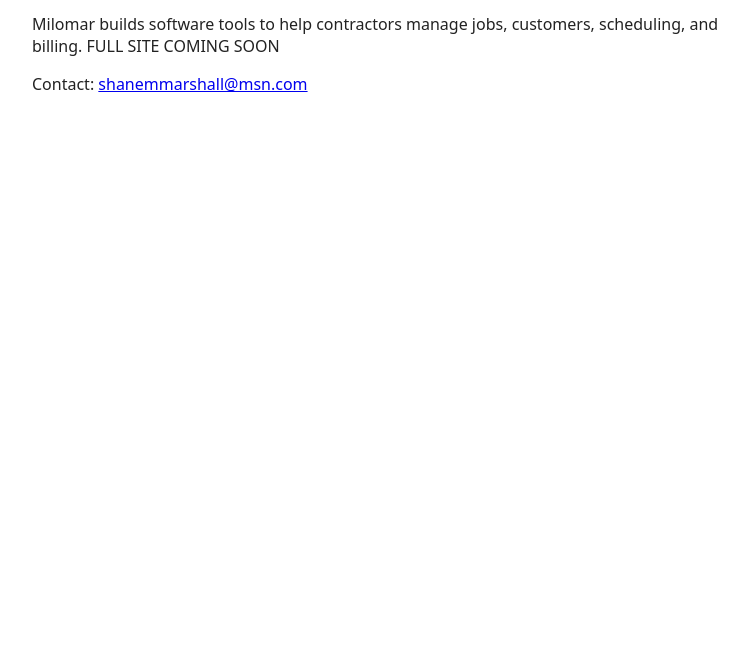
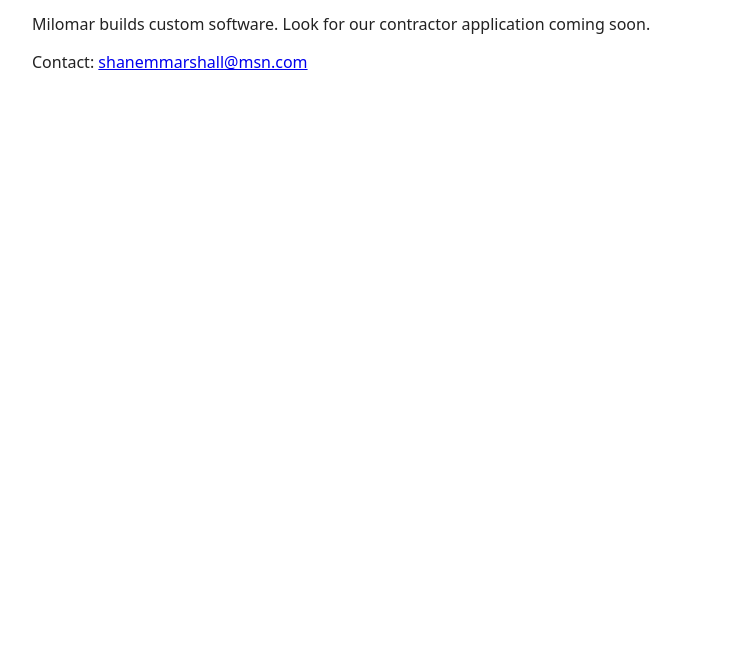
Before and after one commit to shanemmarshall/milomar-site, a plain HTML site: page index.html in a window 1280 px wide. Shown: the part 153-800 px from the top of the page, without its empty margins (248-996 px from the left). Drawn offline with Linux system fonts and the light colour scheme.

Commit message:
Update description of Milomar software offerings

```diff
--- a/index.html
+++ b/index.html
@@ -21,10 +21,9 @@
   <p class="muted">Software for contractors</p>
 
   <p>
-    Milomar builds software tools to help contractors manage jobs,
-    customers, scheduling, and billing.
+    Milomar builds custom software.
+    Look for our contractor application coming soon.
 
-    FULL SITE COMING SOON
   </p>
 
   <p>
```
